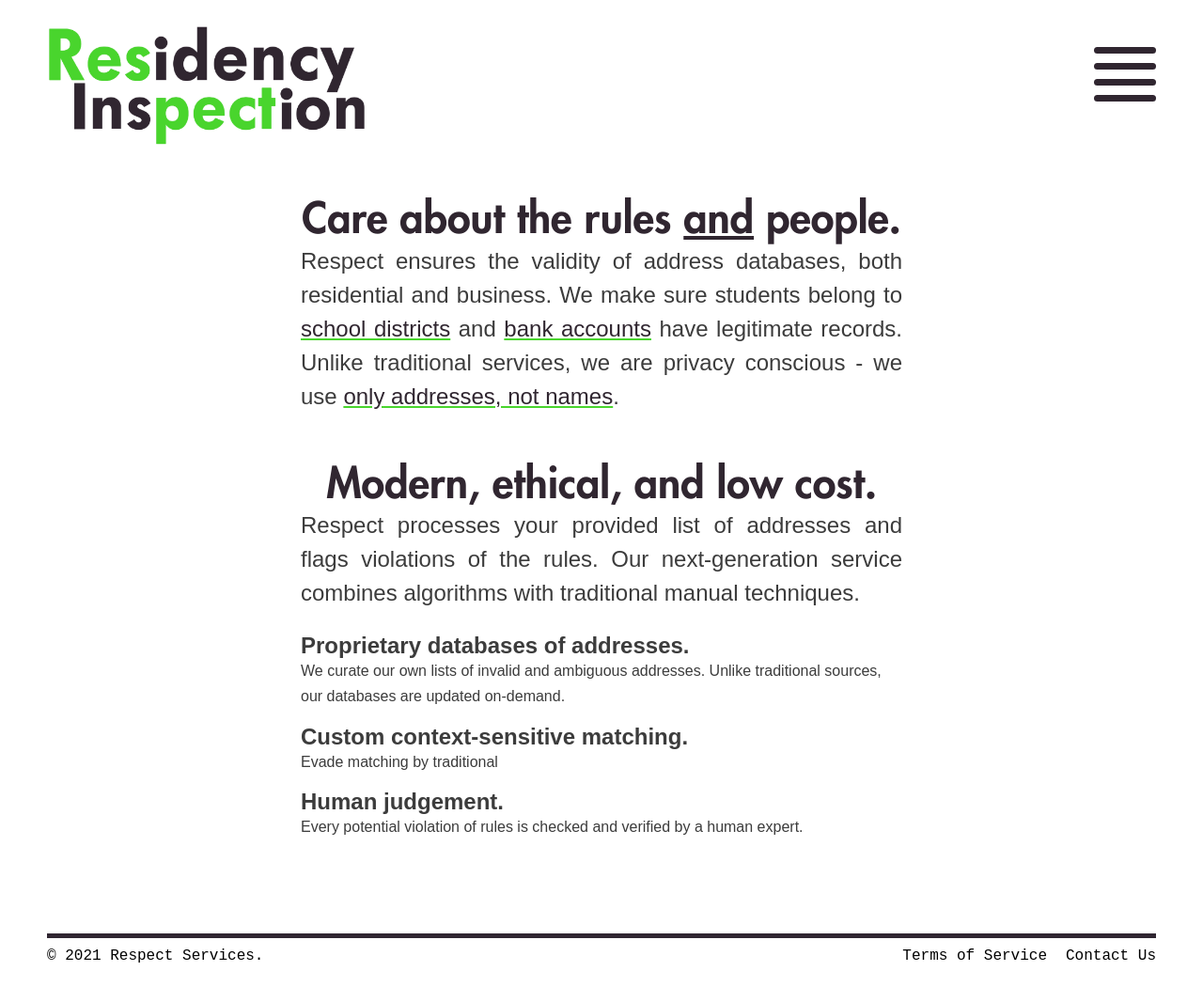
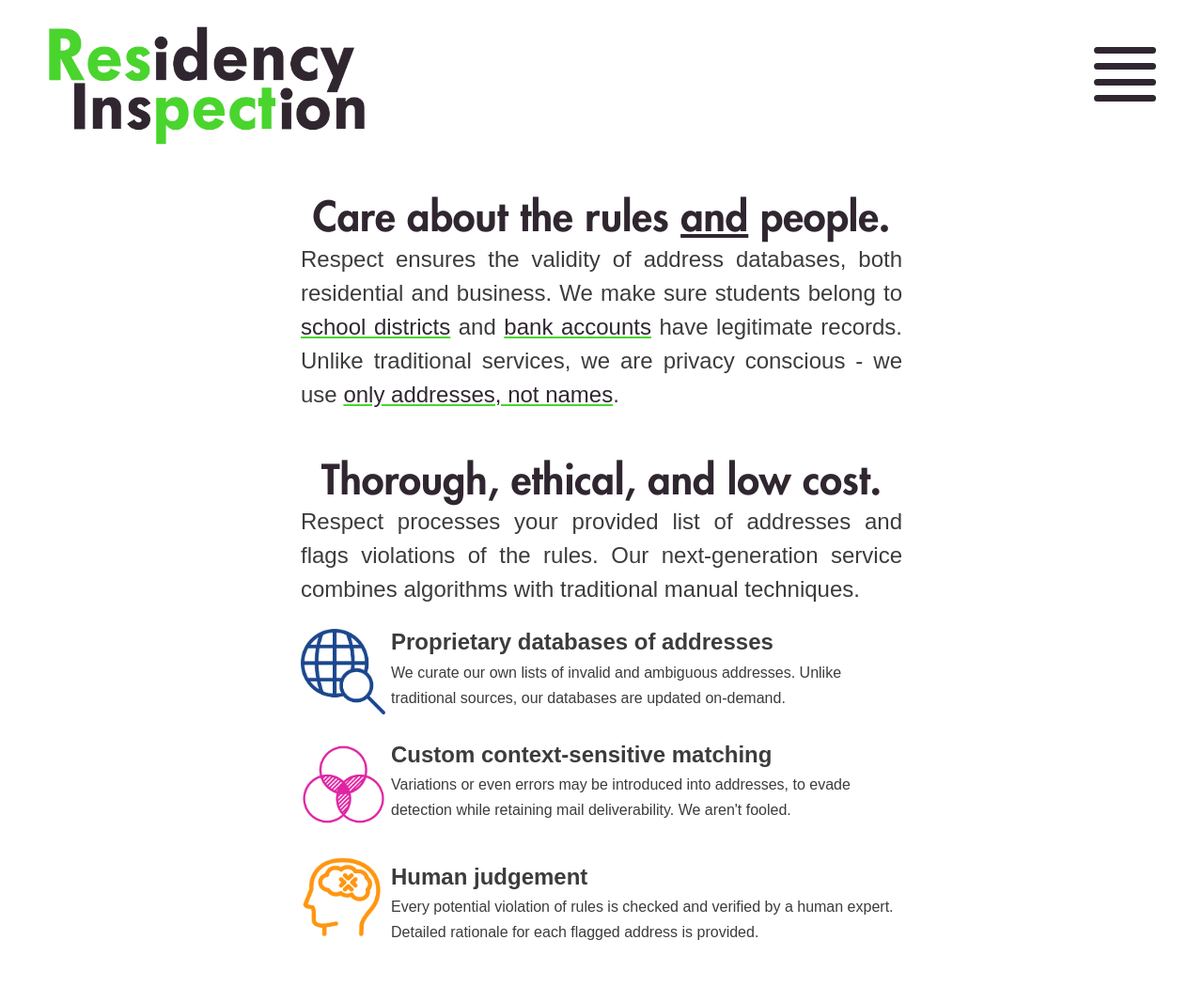
Before and after one commit to HistoryInvestigator/VIP-COLLAB.github.io, a plain HTML site: page index.html in a window 1280 px wide. Shown: the top 1050 px of the page at 94% size. Drawn offline with nearby package versions, Linux system fonts and the light colour scheme.

Commit message:
Text for icons.

```diff
--- a/index.html
+++ b/index.html
@@ -10,12 +10,41 @@
 <style type="text/css">
 
 h {
-  font-size: 2.8em;
+  font-size: 2.7em;
 }
 
 #tagline em {
   font-weight: normal;
   text-decoration: underline;
+}
+
+#howitworks img {
+  width: 90px;
+  float: left;
+  margin-right: 6px;
+}
+
+/*#matching {
+  text-align: right;
+}
+
+#matching img {
+  float: right;
+}*/
+
+#howitworks li {
+  display: block;
+  clear: both;
+  margin-top: 15px;
+  margin-bottom: 33px;
+}
+
+#howitworks em {
+  margin-bottom: 5px;
+}
+
+#human em {
+  padding-top: 10px;
 }
 
 </style>
@@ -52,12 +81,12 @@ h {
 We make sure students belong to <a href="schools.html">school districts</a> and <a href="banks.html">bank accounts</a> have legitimate records.
 Unlike traditional services, we are privacy conscious - we use <a href="privacy.html">only addresses, not names</a>.</p>
 
-<h>Modern, ethical, and low cost.</h>
+<h>Thorough, ethical, and low cost.</h>
 <p>Respect processes your provided list of addresses and flags violations of the rules. Our next-generation service combines algorithms with traditional manual techniques.
-<ul class="airy">
-<li><em>Proprietary databases of addresses.</em> We curate our own lists of invalid and ambiguous addresses. Unlike traditional sources, our databases are updated on-demand.
-<li><em>Custom context-sensitive matching.</em> Evade matching by traditional
-<li><em>Human judgement.</em> Every potential violation of rules is checked and verified by a human expert.
+<ul id="howitworks" class="airy">
+<li id="databases"><img src="curate.png" /><em>Proprietary databases of addresses</em> We curate our own lists of invalid and ambiguous addresses. Unlike traditional sources, our databases are updated on-demand.
+<li id="matching"><img src="cluster.png" /><em>Custom context-sensitive matching</em> Variations or even errors may be introduced into addresses, to evade detection while retaining mail deliverability. We aren't fooled.
+<li id="human"><img src="brain.png" /><em>Human judgement</em> Every potential violation of rules is checked and verified by a human expert. Detailed rationale for each flagged address is provided.
 </ul></p>
 
 </div>
```
